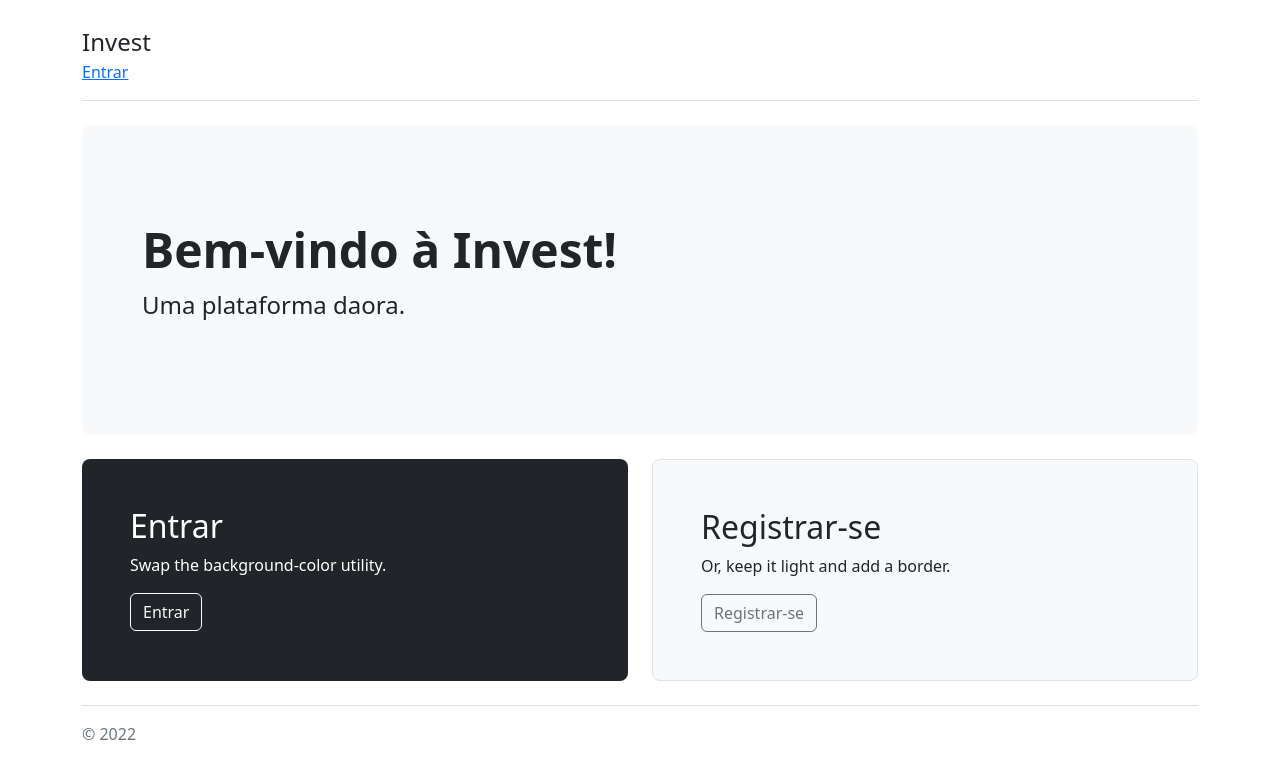
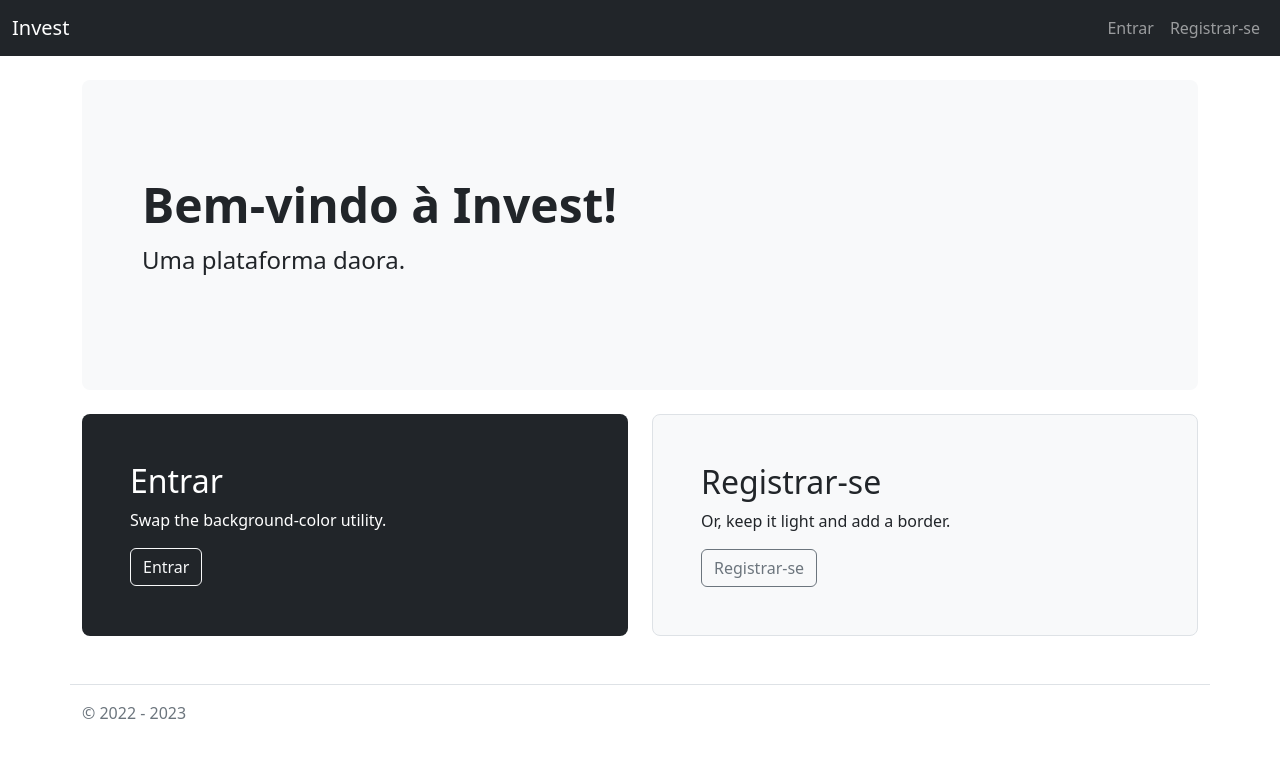
Before and after one commit to paixaols/invest, a Flask app: page / in a window 1280 px wide. Shown: the top 779 px of the page. Run offline with Flask 2, Linux system fonts and the light colour scheme; parts of the project's set-up code (start-up, migrations or seed data) failed here and were passed over; some libraries are stand-ins or nearby versions.

Commit message:
Logged in base template

```diff
--- a/invest/templates/base.html
+++ b/invest/templates/base.html
@@ -8,35 +8,45 @@
     <link rel="stylesheet" href="{{ url_for('static', filename='css/bootstrap.min.css') }}">
 </head>
 <body>
-    <main>
-        <div class="container py-4">
-            <header class="pb-3 mb-4 border-bottom">
-                <a href="/" class="d-flex align-items-center text-dark text-decoration-none">
-                    <span class="fs-4">Invest</span>
-                </a>
-                <nav>
-                    <ul class="nav nav-pills pull-right">
+    <!-- Header -->
+    <nav class="navbar navbar-expand-lg sticky-top navbar-dark bg-dark">
+        <div class="container-fluid">
+            <a class="navbar-brand" href="#">Invest</a>
+            <button class="navbar-toggler" type="button" data-bs-toggle="collapse" data-bs-target="#navbar-toggler" aria-controls="navbar-toggler" aria-expanded="false" aria-label="Toggle navigation">
+                <span class="navbar-toggler-icon"></span>
+            </button>
+            <div class="collapse navbar-collapse" id="navbar-toggler">
+                <ul class="navbar-nav ms-auto flex-nowrap">
                     {% if current_user.is_authenticated %}
-                            <li role="presentation">
-                                <a href="{{ url_for('auth.logout') }}">Sair</a>
+                    <li class="nav-item">
+                        <a class="nav-link" href="{{ url_for('restricted.home') }}">Painel</a>
+                    </li>
+                    <li class="nav-item">
+                        <a class="nav-link" href="{{ url_for('auth.logout') }}">Sair</a>
                     </li>
                     {% else %}
-                            <li role="presentation">
-                                <a href="{{ url_for('auth.login') }}">Entrar</a>
+                    <li class="nav-item">
+                        <a class="nav-link" href="{{ url_for('auth.login') }}">Entrar</a>
+                    </li>
+                    <li class="nav-item">
+                        <a class="nav-link" href="{{ url_for('auth.register') }}">Registrar-se</a>
                     </li>
                     {% endif %}
                 </ul>
+            </div>
+        </div>
     </nav>
-            </header>
 
+    <!-- Page content -->
+    <section>
         {% block content %}
         {% endblock %}
+    </section>
 
-            <footer class="pt-3 mt-4 text-muted border-top">
-                &copy; 2022
+    <!-- Footer -->
+    <footer class="container pt-3 mt-4 text-muted border-top">
+        &copy; 2022 - 2023
     </footer>
-        </div>
-    </main>
 
     <script src="{{ url_for('static', filename='js/bootstrap.min.js') }}"></script>
 </body>
--- a/invest/templates/index.html
+++ b/invest/templates/index.html
@@ -1,6 +1,10 @@
 {% extends 'base.html' %}
 
+
 {% block content %}
+
+<div class="container py-4">
+
     <div class="p-5 mb-4 bg-light rounded-3">
         <div class="container-fluid py-5">
             <h1 class="display-5 fw-bold">Bem-vindo à Invest!</h1>
@@ -24,4 +28,7 @@
             </div>
         </div>
     </div>
+
+</div>
+
 {% endblock %}
```
Also changed, not shown: invest/templates/restricted/home.html (+11 -1 lines), invest/templates/restricted/restricted-base.html (added, +30 -0 lines). Lines whose indentation alone changed are shown as unchanged.
